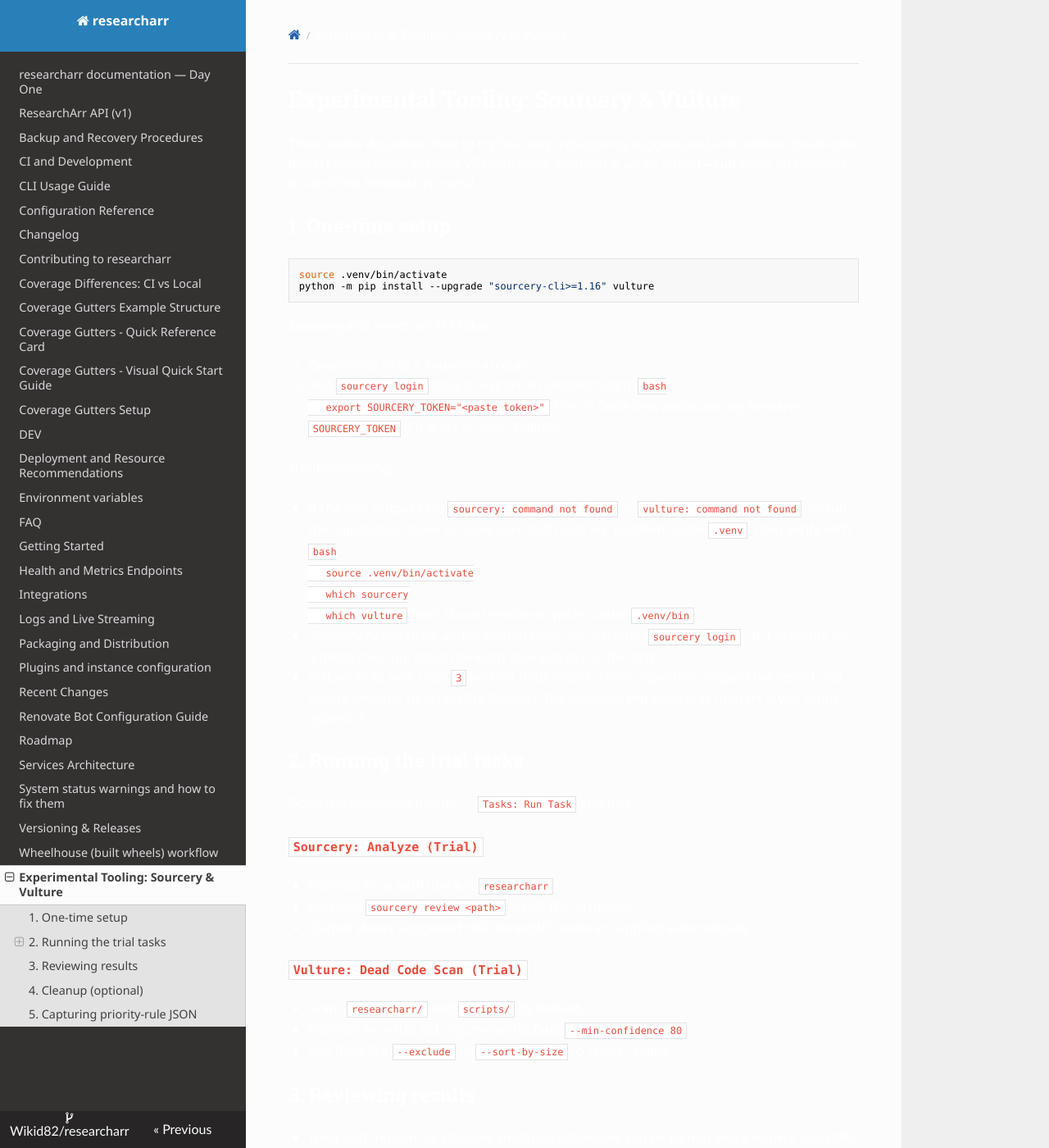
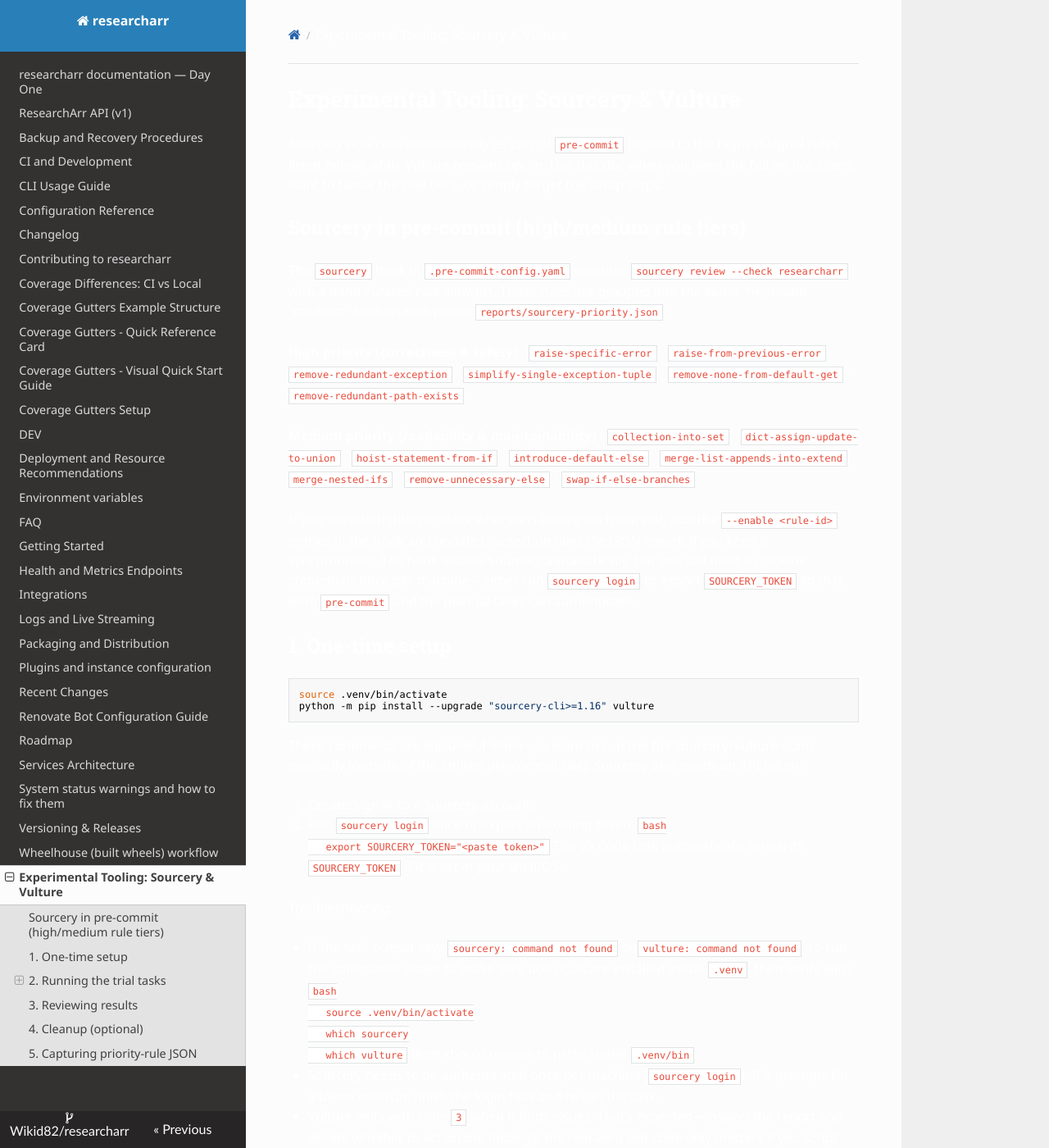
Before and after one commit to Wikid82/researcharr, an MkDocs documentation site: the page built from docs/tooling-experiments.md, in a window 1280 px wide and 1400 px high. Shown: the whole window at 82% size. Built offline with MkDocs 1.6.1, drawn with Linux system fonts in a browser that asks for light colours; nearby versions of some CDN libraries; some of the changed text lies outside the part shown.

Commit message:
docs(tooling-experiments): update Sourcery and Vulture documentation for pre-commit integration and usage

````diff
--- a/docs/tooling-experiments.md
+++ b/docs/tooling-experiments.md
@@ -1,6 +1,30 @@
 # Experimental Tooling: Sourcery & Vulture
 
-These notes document how to try Sourcery (refactoring suggestions) and Vulture (dead-code finder) locally using the new VS Code tasks. Nothing is wired into CI—run them on demand to see if the feedback is useful.
+Sourcery now runs automatically as part of `pre-commit` (limited to the highest-signal rules listed below) while Vulture remains opt-in. Use this doc when you need the full ad-hoc scans, want to tweak the rule tiers, or simply forget the setup steps.
+
+## Sourcery in pre-commit (high/medium rule tiers)
+
+The `sourcery` hook in `.pre-commit-config.yaml` executes `sourcery review --check researcharr` with a hand-curated rule allowlist. Those rules are grouped into the same "high" and "medium" buckets that power `reports/sourcery-priority.json`:
+
+**High priority (correctness & safety)**
+- `raise-specific-error`
+- `raise-from-previous-error`
+- `remove-redundant-exception`
+- `simplify-single-exception-tuple`
+- `remove-none-from-default-get`
+- `remove-redundant-path-exists`
+
+**Medium priority (readability & maintainability)**
+- `collection-into-set`
+- `dict-assign-update-to-union`
+- `hoist-statement-from-if`
+- `introduce-default-else`
+- `merge-list-appends-into-extend`
+- `merge-nested-ifs`
+- `remove-unnecessary-else`
+- `swap-if-else-branches`
+
+If you want to tighten or relax what runs before each commit, edit the `--enable <rule-id>` entries in the hook and update this section (and the JSON report, if you keep it synchronized). The hook installs Sourcery automatically, but you still need to provide credentials once per machine—either run `sourcery login` or export `SOURCERY_TOKEN` so that both `pre-commit` and the manual tasks can authenticate.
 
 ## 1. One-time setup
 
@@ -9,7 +33,7 @@
 python -m pip install --upgrade "sourcery-cli>=1.16" vulture
 ```
 
-Sourcery also needs an API token:
+These commands are still useful when you want to run the full Sourcery/Vulture scans manually (outside of the limited pre-commit tier). Sourcery also needs an API token:
 
 1. Create/sign in to a Sourcery account.
 2. Run `sourcery login` once or export an existing token:
@@ -48,7 +72,7 @@
 
 - Treat both reports as advisory. Anything actionable can be turned into a normal issue/PR.
 - Because these runs are local-only, you can tweak thresholds or scopes without affecting other developers.
-- If the output proves valuable, we can discuss promoting either tool to an optional pre-commit hook or CI job later.
+- Sourcery already blocks on the curated rule set via pre-commit, but these wider runs tell you whether we should promote additional rules (or drop noisy ones) in the future.
 
 ## 4. Cleanup (optional)
 
@@ -108,4 +132,4 @@
 PY
 ```
 
-The generated JSON currently lists 24 findings under `reports/sourcery-priority.json`. Re-run the steps above after new Sourcery scans to refresh the file.
+The generated JSON currently lists 24 findings under `reports/sourcery-priority.json`. Re-run the steps above after new Sourcery scans (or after changing the pre-commit allowlist) to refresh the file.
````
